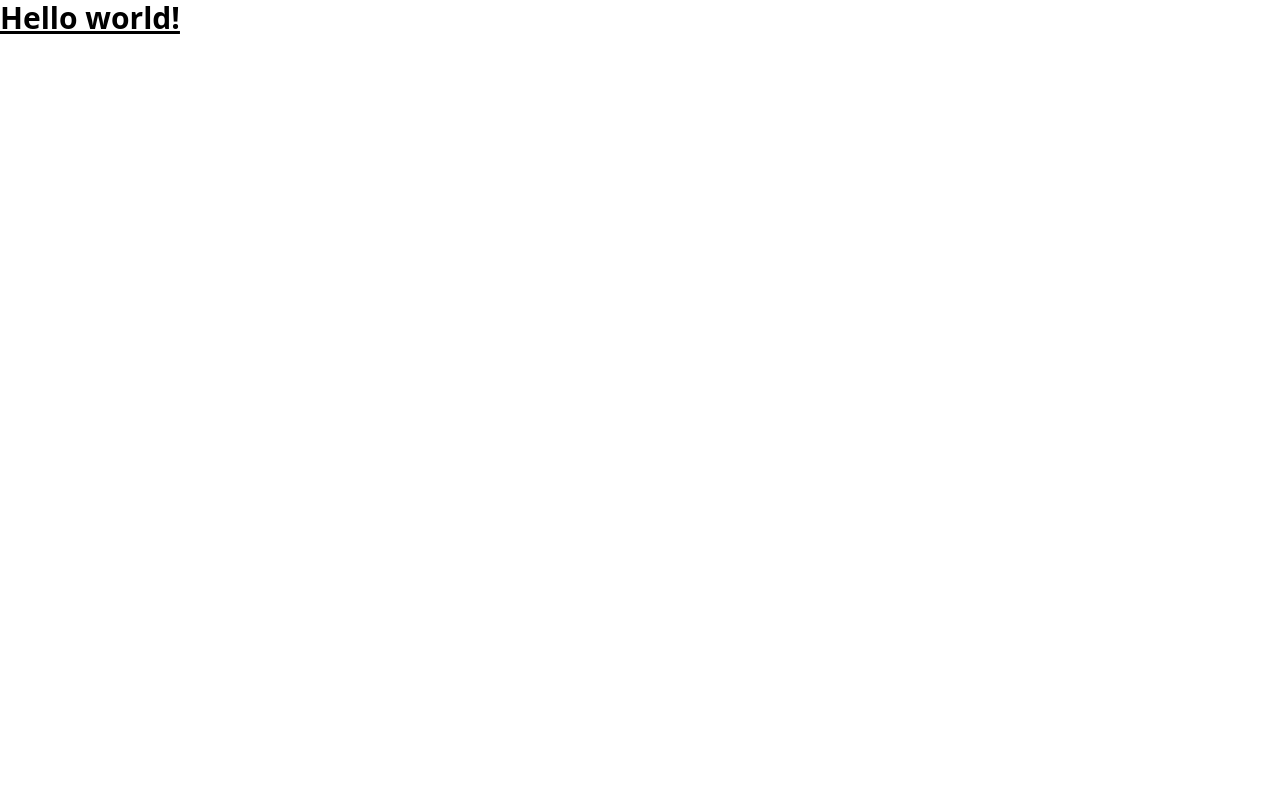
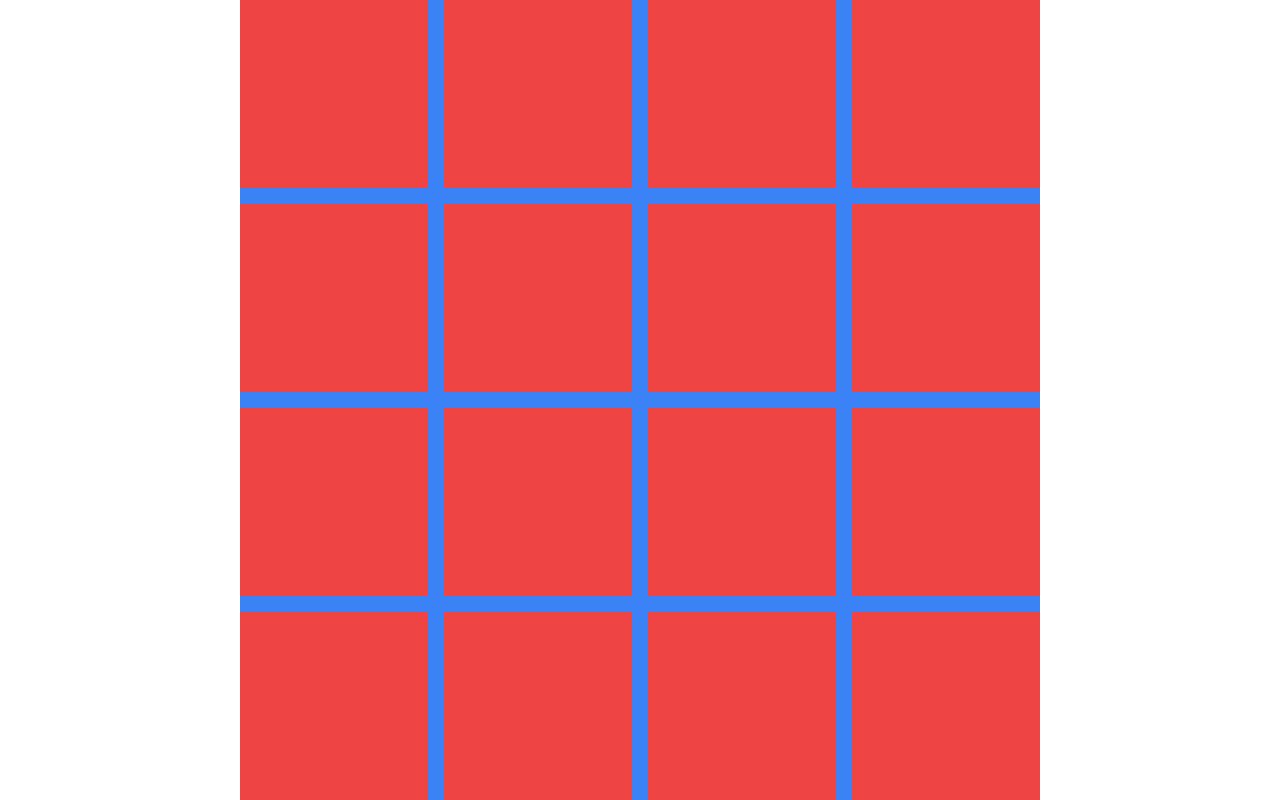
Before and after one commit to srichards96/react-memory-game, a React (Vite) app: page / in a window 1280 px wide. Built offline with nearby package versions, Linux system fonts and the light colour scheme.

Commit message:
Added 4x4 grid. Added GridCard component. Added GridCell type

```diff
--- a/package.json
+++ b/package.json
@@ -9,6 +9,7 @@
     "preview": "vite preview"
   },
   "dependencies": {
+    "immer": "^9.0.16",
     "react": "^18.2.0",
     "react-dom": "^18.2.0"
   },
@@ -24,6 +25,7 @@
     "postcss": "^8.4.19",
     "tailwindcss": "^3.2.4",
     "typescript": "^4.6.4",
-    "vite": "^3.2.3"
+    "vite": "^3.2.3",
+    "vite-plugin-eslint": "^1.8.1"
   }
 }
--- a/src/App.tsx
+++ b/src/App.tsx
@@ -1,3 +1,59 @@
+import { useState } from "react";
+import { GridCell } from "./types/grid-cell.type";
+import GridCard from "./components/grid-card.component";
+import produce from "immer";
+
+function createGrid(): GridCell[][] {
+  return [
+    [
+      { value: 1, flipped: false, solved: false },
+      { value: 6, flipped: false, solved: false },
+      { value: 2, flipped: false, solved: false },
+      { value: 5, flipped: false, solved: false },
+    ],
+    [
+      { value: 3, flipped: false, solved: false },
+      { value: 4, flipped: false, solved: false },
+      { value: 0, flipped: false, solved: false },
+      { value: 4, flipped: false, solved: false },
+    ],
+    [
+      { value: 2, flipped: false, solved: false },
+      { value: 7, flipped: false, solved: false },
+      { value: 1, flipped: false, solved: false },
+      { value: 0, flipped: false, solved: false },
+    ],
+    [
+      { value: 0, flipped: false, solved: false },
+      { value: 3, flipped: false, solved: false },
+      { value: 7, flipped: false, solved: false },
+      { value: 5, flipped: false, solved: false },
+    ],
+  ];
+}
+
 export default function App() {
-  return <h1 className="text-3xl font-bold underline">Hello world!</h1>;
+  const [grid, setGrid] = useState(createGrid());
+
+  const setCellFlipped = (row: number, col: number) => {
+    setGrid(
+      produce(grid, (draft) => {
+        draft[row][col].flipped = true;
+      })
+    );
+  };
+
+  return (
+    <main className="bg-blue-500 max-w-[800px] mx-auto grid grid-rows-4 grid-cols-4 gap-2 md:gap-4">
+      {grid.map((row, rowIndex) =>
+        row.map((cell, colIndex) => (
+          <GridCard
+            key={`cell-${rowIndex}-${colIndex}`}
+            {...cell}
+            setFlippedFn={() => setCellFlipped(rowIndex, colIndex)}
+          />
+        ))
+      )}
+    </main>
+  );
 }
--- /dev/null
+++ b/src/components/grid-card.component.tsx
@@ -0,0 +1,21 @@
+import type { GridCell } from "../types/grid-cell.type";
+
+type Props = GridCell & {
+  setFlippedFn: () => void;
+};
+
+export default function GridCard({
+  value,
+  flipped,
+  solved,
+  setFlippedFn,
+}: Props) {
+  return (
+    <button
+      className="bg-red-500 aspect-square inline-flex items-center justify-center"
+      onClick={setFlippedFn}
+    >
+      <h2 className="text-4xl font-bold">{solved || flipped ? value : ""}</h2>
+    </button>
+  );
+}
--- /dev/null
+++ b/src/types/grid-cell.type.ts
@@ -0,0 +1,5 @@
+export type GridCell = {
+  value: number;
+  flipped: boolean;
+  solved: boolean;
+};
--- a/vite.config.ts
+++ b/vite.config.ts
@@ -1,7 +1,8 @@
 import { defineConfig } from "vite";
 import react from "@vitejs/plugin-react";
+import eslint from "vite-plugin-eslint";
 
 // https://vitejs.dev/config/
 export default defineConfig({
-  plugins: [react()],
+  plugins: [react(), eslint()],
 });
```
Also changed, not shown: 1 other file (tests, documents, lock files or other folders).
